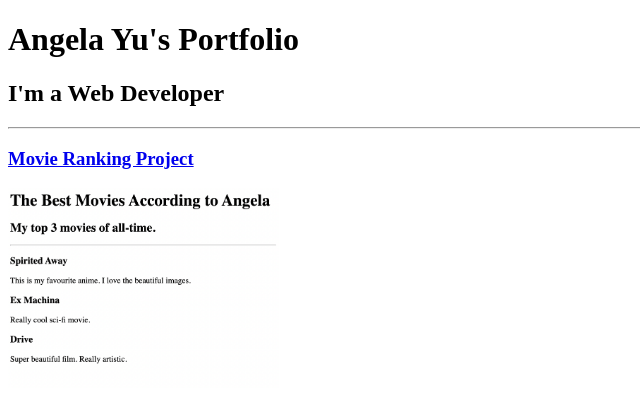
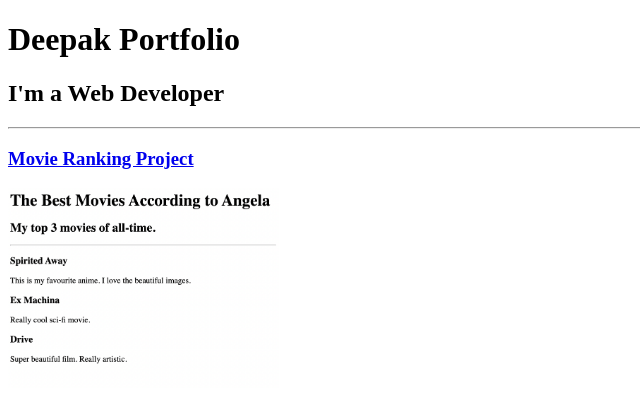
Before and after one commit to Deepaktechsamy/html-portfolio, a plain HTML site: page index.html in a window 1280 px wide. Shown: the top 408 px of the page, without its empty margins (0-640 px from the left). Drawn offline with Linux system fonts and the light colour scheme.

Commit message:
Update index.html

```diff
--- a/index.html
+++ b/index.html
@@ -5,11 +5,11 @@
 
 <head>
   <meta charset="UTF-8">
-  <title>Angela's Portfolio</title>
+  <title>Deepak Portfolio</title>
 </head>
 
 <body>
-  <h1>Angela Yu's Portfolio</h1>
+  <h1>Deepak Portfolio</h1>
   <h2>I'm a Web Developer</h2>
   <hr />
   <h3><a href="./public/movie-ranking.html">Movie Ranking Project</a></h3>
```
